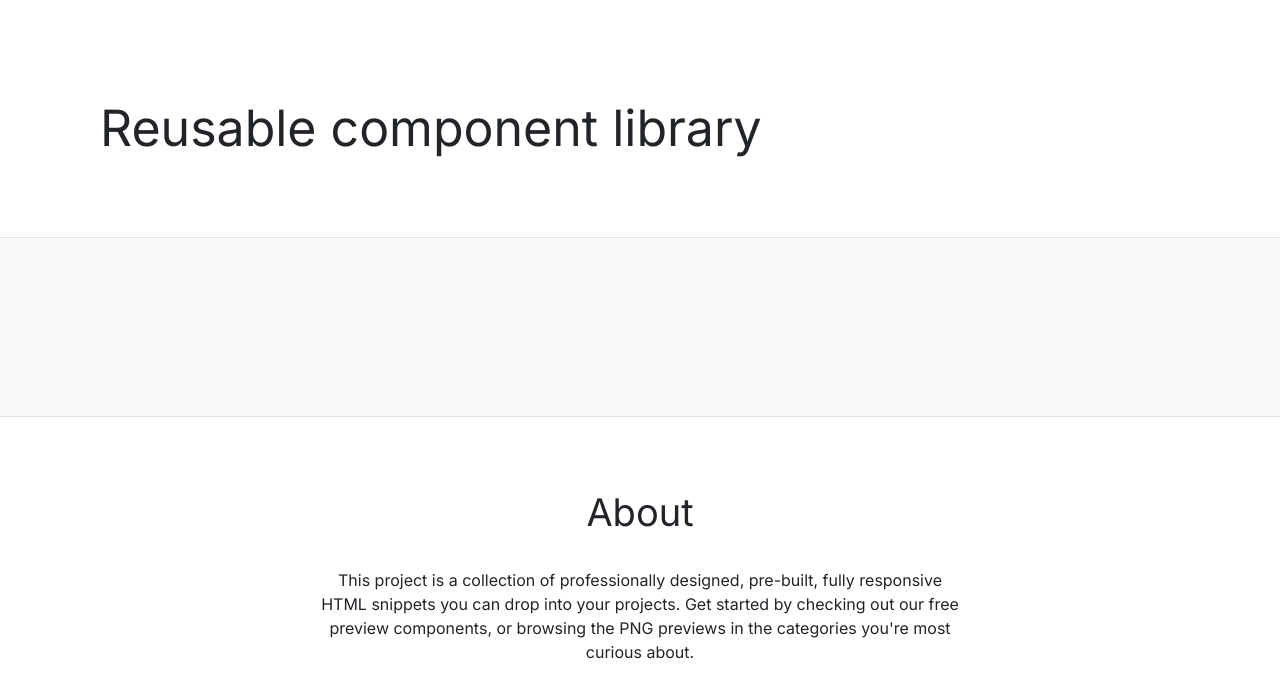
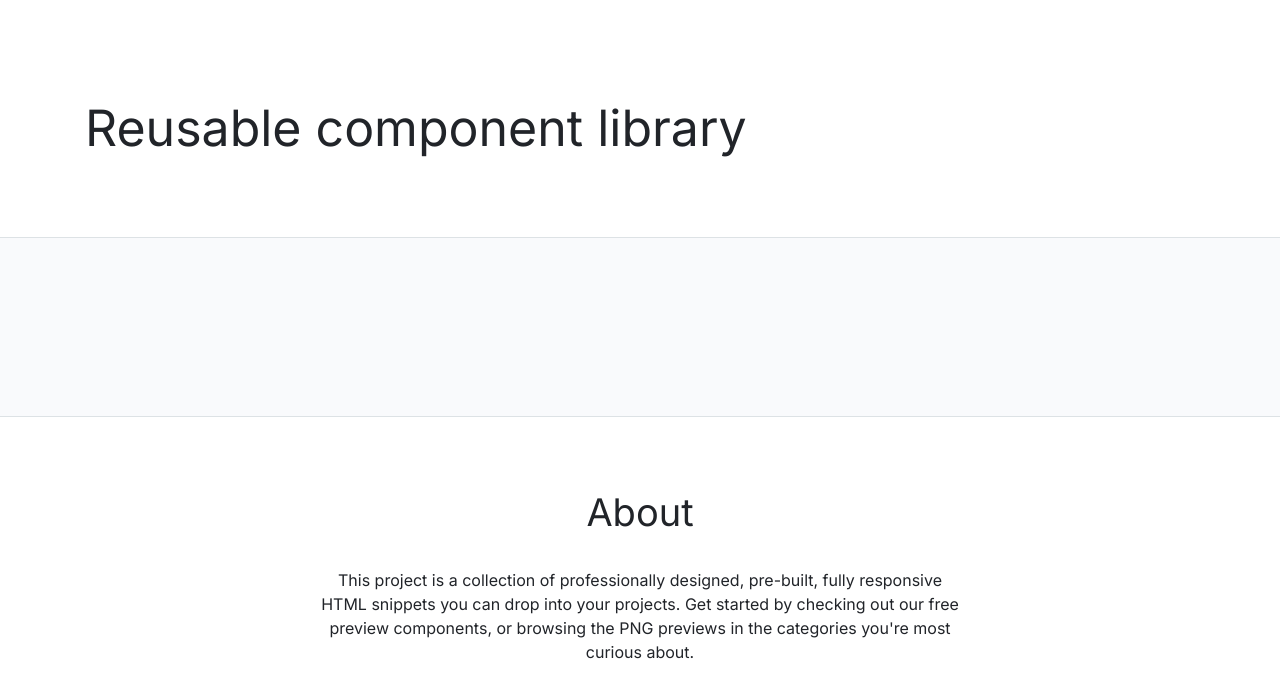
Before and after one commit to js-tasks-ru/htmlcss-20211021_barkadron, a website: page index.html in a window 1280 px wide. Drawn offline with nearby package versions, Linux system fonts and the light colour scheme.

Commit message:
fix according to the teacher's comments

```diff
--- a/assets/css/main.css
+++ b/assets/css/main.css
@@ -33,5 +33,10 @@ body {
     max-width: 1110px;
     margin: 0 auto;
     padding: 0 15px;
-    box-sizing: border-box; /* чтобы вручную не пересчитывать max-width при добавлении padding. */
+    /* box-sizing нужен, чтобы вручную не пересчитывать max-width при добавлении padding.
+        - border-box - сдвигает заголовок на величину padding, но сохраняет ширину контейнера.
+        - content-box - не сдвигает заголовок, максимальная ширина контейнера увеличивается на виличину padding,
+            но под сам контент внутри контейнера пространство сохраняется неизменным.
+    */
+    box-sizing: content-box;
 }
--- a/components/footer/footer.css
+++ b/components/footer/footer.css
@@ -4,7 +4,6 @@
     color: var(--black);
     text-align: center;
 
-    margin: 0;
     padding: 71px 0 136px 0;
 }
 
```
